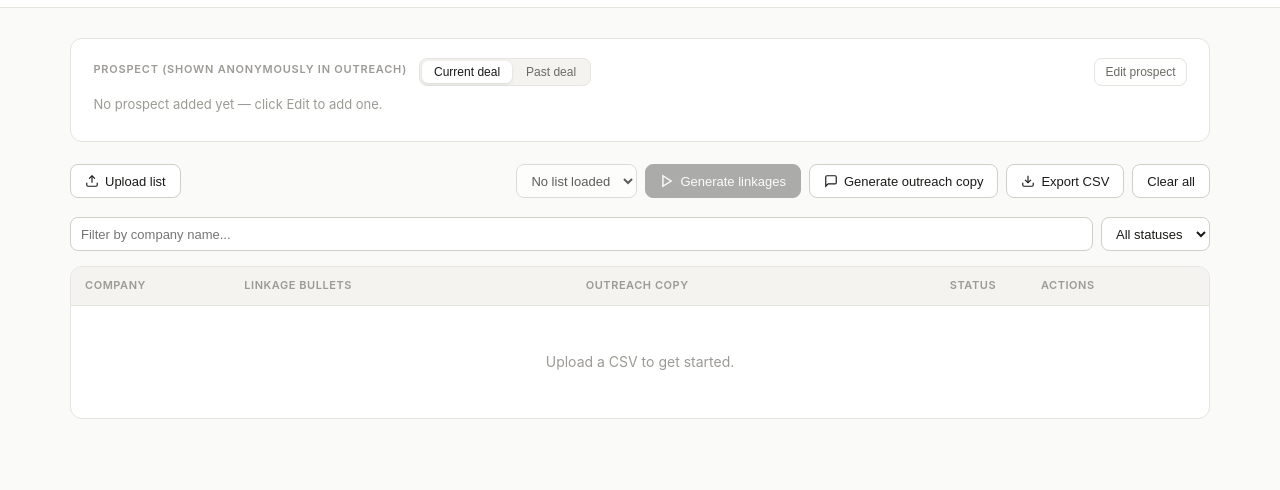
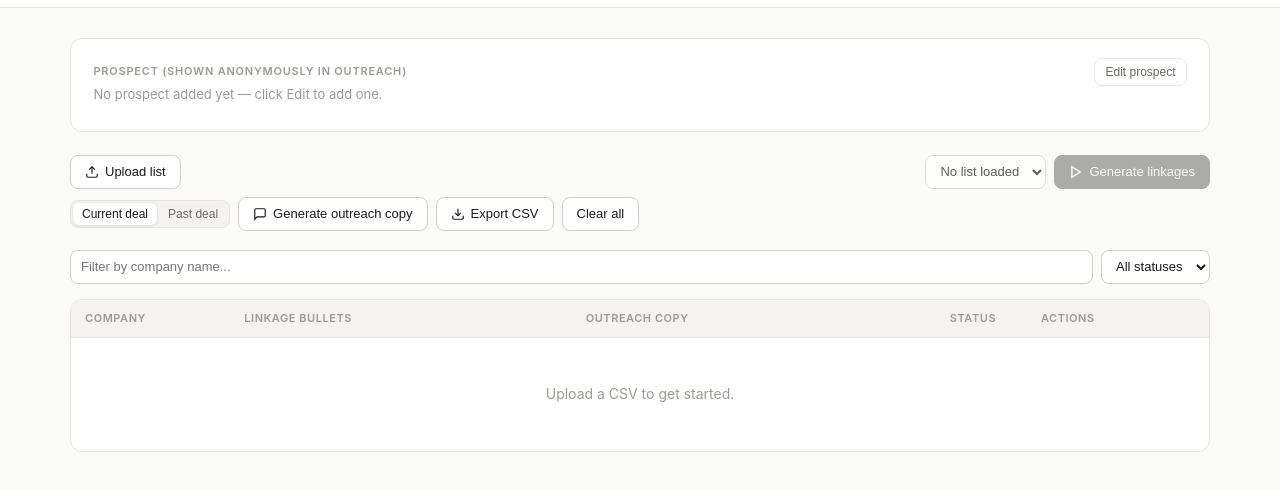
Before and after one commit to Tribalhog4/ContextTool, a website: page public/index.html in a window 1280 px wide. Shown: the part 48-538 px from the top of the page. Drawn offline with Linux system fonts and the light colour scheme.

Commit message:
Rearrange controls into two logical rows, move toggle out of prospect card
Row 1: Upload list / batch select / Generate linkages
Row 2: Current|Past deal toggle / Generate outreach copy / Export CSV / Clear all

Prospect card is now clean — toggle lives in the controls area next to
the outreach copy button it governs. No horizontal scrollbar.

Co-Authored-By: Claude Sonnet 4.6 <noreply@anthropic.com>

```diff
--- a/public/index.html
+++ b/public/index.html
@@ -198,9 +198,14 @@
 
   .controls-row {
     display: flex;
-    gap: 10px;
+    flex-direction: column;
+    gap: 8px;
+    margin-bottom: 1.25rem;
+  }
+  .controls-row-inner {
+    display: flex;
+    gap: 8px;
     align-items: center;
-    margin-bottom: 1.25rem;
     flex-wrap: wrap;
   }
 
@@ -498,7 +503,7 @@
     gap: 2px;
   }
   .mode-btn {
-    padding: 4px 12px;
+    padding: 4px 9px;
     border-radius: calc(var(--radius) - 2px);
     border: none;
     background: transparent;
@@ -562,13 +567,7 @@
   <div class="prospect-card">
     <div class="prospect-card-header">
       <div style="flex:1">
-        <div style="display:flex;align-items:center;gap:12px;margin-bottom:8px;flex-wrap:wrap;">
-          <span class="label-tag" id="prospectLabel">Prospect (shown anonymously in outreach)</span>
-          <div class="mode-toggle">
-            <button class="mode-btn active" id="modeCurrentBtn" onclick="setMode('current')">Current deal</button>
-            <button class="mode-btn" id="modePastBtn" onclick="setMode('past')">Past deal</button>
-          </div>
-        </div>
+        <div class="label-tag" id="prospectLabel">Prospect (shown anonymously in outreach)</div>
         <!-- Current deal display -->
         <div id="currentDealDisplay">
           <div class="prospect-name" id="dispProspectName" style="display:none"></div>
@@ -592,19 +591,27 @@
   </div>
 
   <!-- Controls -->
-  <div class="controls-row" style="flex-wrap:nowrap;overflow-x:auto;">
-    <button class="btn btn-secondary upload-btn" style="flex-shrink:0">
-      <svg width="14" height="14" viewBox="0 0 24 24" fill="none" stroke="currentColor" stroke-width="2"><path d="M21 15v4a2 2 0 01-2 2H5a2 2 0 01-2-2v-4"/><polyline points="17,8 12,3 7,8"/><line x1="12" y1="3" x2="12" y2="15"/></svg>
-      Upload list
-      <input type="file" accept=".csv" onchange="handleCSVUpload(event)">
-    </button>
-    <span class="list-badge" id="listBadge"></span>
-    <div style="margin-left:auto;display:flex;gap:8px;align-items:center;flex-shrink:0;">
-      <select id="batchSel"></select>
+  <div class="controls-row">
+    <!-- Row 1: list management -->
+    <div class="controls-row-inner">
+      <button class="btn btn-secondary upload-btn">
+        <svg width="14" height="14" viewBox="0 0 24 24" fill="none" stroke="currentColor" stroke-width="2"><path d="M21 15v4a2 2 0 01-2 2H5a2 2 0 01-2-2v-4"/><polyline points="17,8 12,3 7,8"/><line x1="12" y1="3" x2="12" y2="15"/></svg>
+        Upload list
+        <input type="file" accept=".csv" onchange="handleCSVUpload(event)">
+      </button>
+      <span class="list-badge" id="listBadge"></span>
+      <select id="batchSel" style="margin-left:auto"></select>
       <button class="btn btn-primary" id="runBtn" onclick="runBatch()">
         <svg width="14" height="14" viewBox="0 0 24 24" fill="none" stroke="currentColor" stroke-width="2.5"><polygon points="5,3 19,12 5,21"/></svg>
         Generate linkages
       </button>
+    </div>
+    <!-- Row 2: outreach copy -->
+    <div class="controls-row-inner">
+      <div class="mode-toggle">
+        <button class="mode-btn active" id="modeCurrentBtn" onclick="setMode('current')">Current deal</button>
+        <button class="mode-btn" id="modePastBtn" onclick="setMode('past')">Past deal</button>
+      </div>
       <button class="btn btn-secondary" id="paraBtn" onclick="runAllParagraphs()">
         <svg width="14" height="14" viewBox="0 0 24 24" fill="none" stroke="currentColor" stroke-width="2"><path d="M21 15a2 2 0 01-2 2H7l-4 4V5a2 2 0 012-2h14a2 2 0 012 2z"/></svg>
         Generate outreach copy
```
